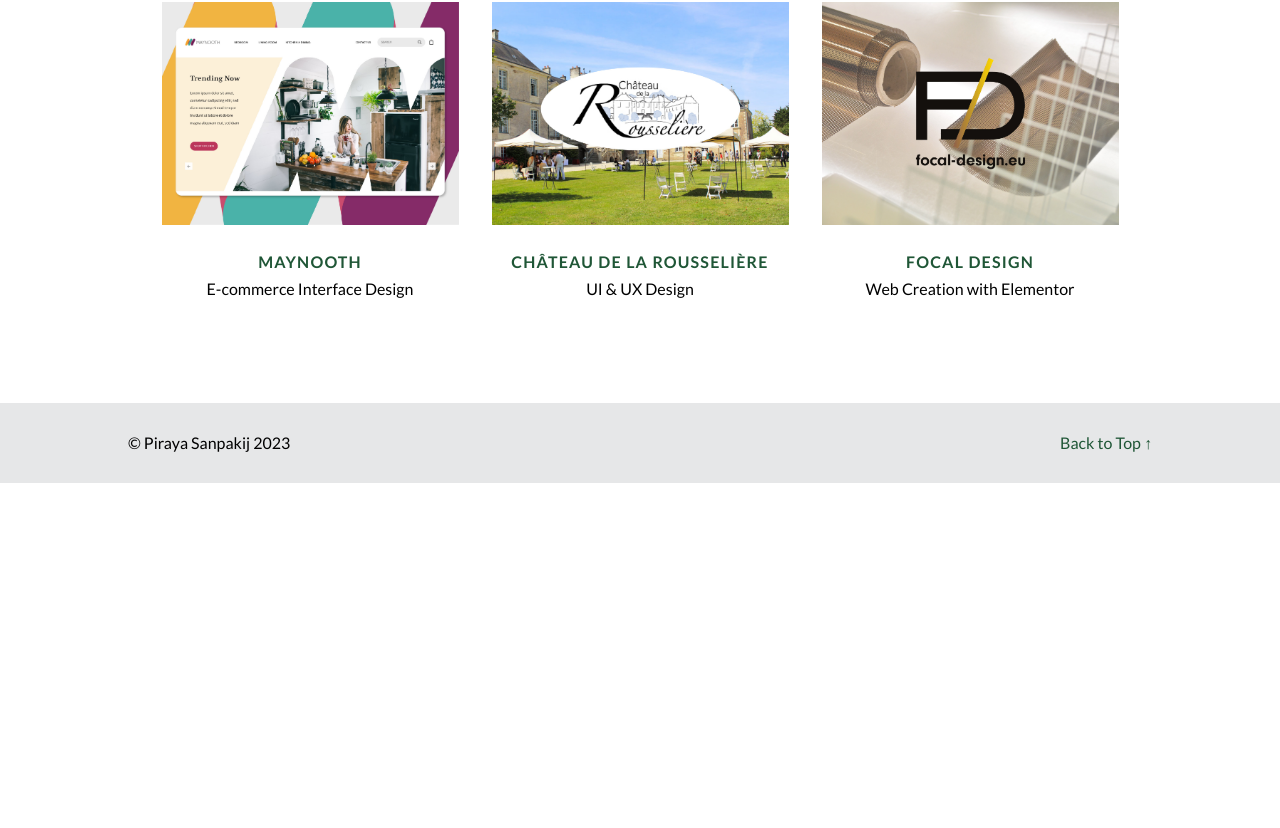
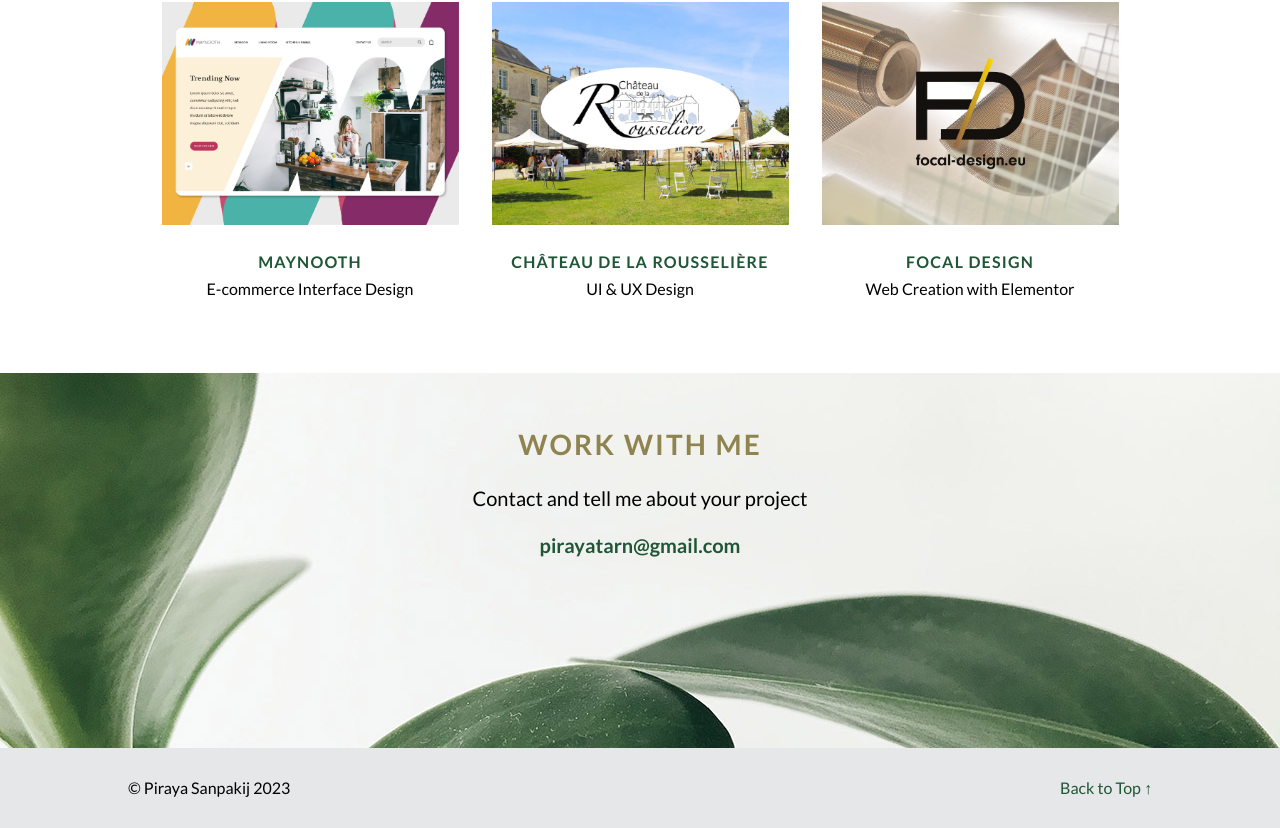
Before and after one commit to Piraya99/home, a React (Create React App) app: page / in a window 1280 px wide. Shown: the part 1431-2259 px from the top of the page. Before the commit the page ends 1914 px from the top, so only its background shows below. Built offline with nearby package versions, Linux system fonts and the light colour scheme.

Commit message:
Add Contact Banner

```diff
--- a/src/App.js
+++ b/src/App.js
@@ -3,6 +3,7 @@
 
 import Navbar from './components/Navbar';
 import Home from './components/Home';
+import Contact from './components/Contact';
 import Footer from './components/Footer';
 
 export default function App() {
@@ -25,6 +26,7 @@
         </button>
       </header>
       <Home french={french}/>
+      <Contact french={french}/>
       <Footer french={french}/>
     </div>
   );
--- /dev/null
+++ b/src/components/Contact.js
@@ -0,0 +1,17 @@
+import React from 'react';
+import styles from './Contact.module.css';
+import bgContact from '../img/bgContact.jpg';
+
+export default function Contact(props) {
+	return (
+		<div className={styles.contact}>
+			<img src={bgContact} alt="bgContact" />
+			<div>
+				<h3>{props.french ? "Travaillez avec moi" : "Work with me"}</h3>
+				<p>{props.french ? "Me contacter pour parler de votre projet." :
+								"Contact and tell me about your project"}</p>
+				<p className={styles.email}>pirayatarn@gmail.com</p>
+			</div>
+		</div>
+	);
+};
--- /dev/null
+++ b/src/components/Contact.module.css
@@ -0,0 +1,31 @@
+div.contact img {
+	position:absolute;
+    z-index:0;
+}
+
+div.contact div{
+	position: relative;
+    z-index:1;
+    padding: 40px;
+}
+
+div.contact h3 {
+	position: relative;
+	margin: 0 auto;
+	color: var(--main-beige);
+	font-size: 1.75rem;
+	padding: 20px;
+}
+
+div.contact p {
+	position: relative;
+	margin: 0 auto;
+	text-align: center;
+	font-size: 1.25rem;
+	padding: 12px;
+}
+
+.email {
+	font-weight: 700;
+	color: var(--main-darkgreen);
+}
--- a/src/components/Footer.module.css
+++ b/src/components/Footer.module.css
@@ -6,4 +6,6 @@
   justify-content: space-between;
   margin-top: 60px;
   padding: 0 10%;
+  position: relative;
+  top: 80px;
 }
```
Also changed, not shown: src/img/bgContact.jpg (added).
